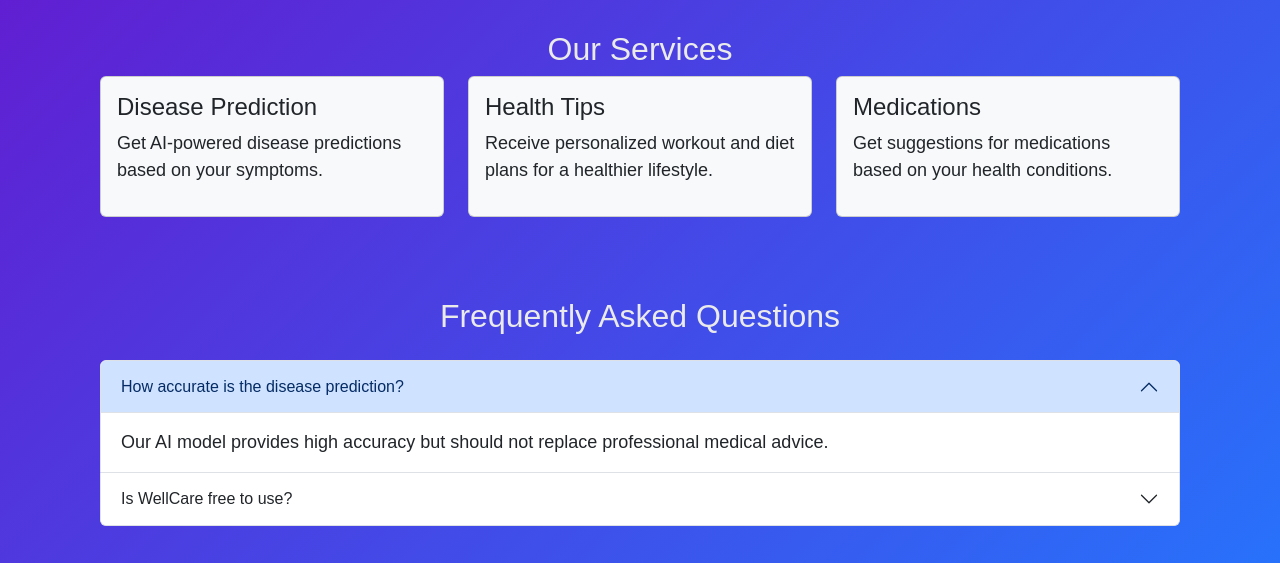
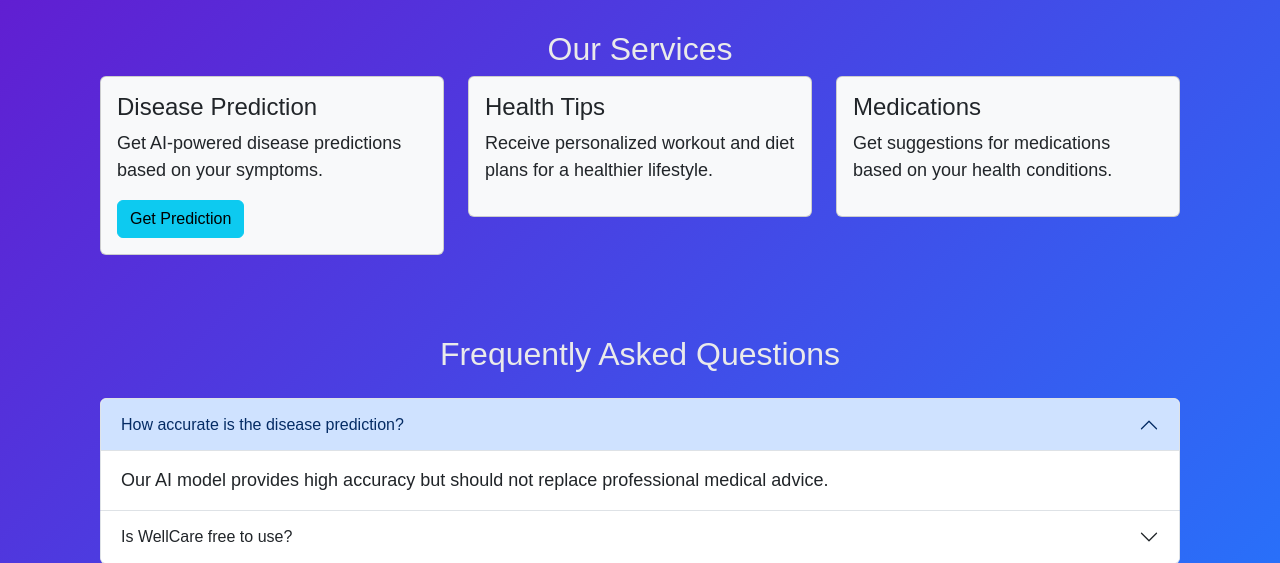
Before and after one commit to nithishkumar10/WellCare, a Django app: page / in a window 1280 px wide. Shown: the part 309-872 px from the top of the page. Run offline with Django 5.2, Linux system fonts and the light colour scheme; parts of the project's set-up code (start-up, migrations or seed data) failed here and were passed over.

Commit message:
Update index.html

```diff
--- a/base/templates/base/index.html
+++ b/base/templates/base/index.html
@@ -24,6 +24,7 @@
             <div class="card bg-light text-dark p-3">
                 <h4>Disease Prediction</h4>
                 <p>Get AI-powered disease predictions based on your symptoms.</p>
+                <a href="{% url 'user-dashboard' %}"><button class="btn btn-info">Get Prediction</button></a>
             </div>
         </div>
         <div class="col-md-4">
```
